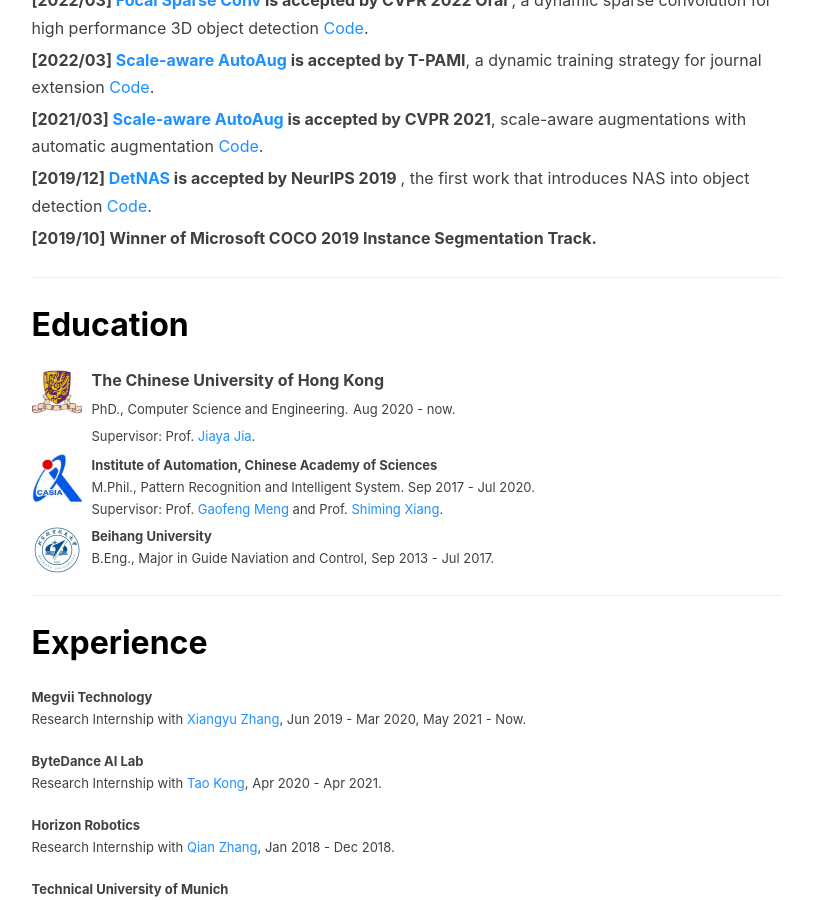
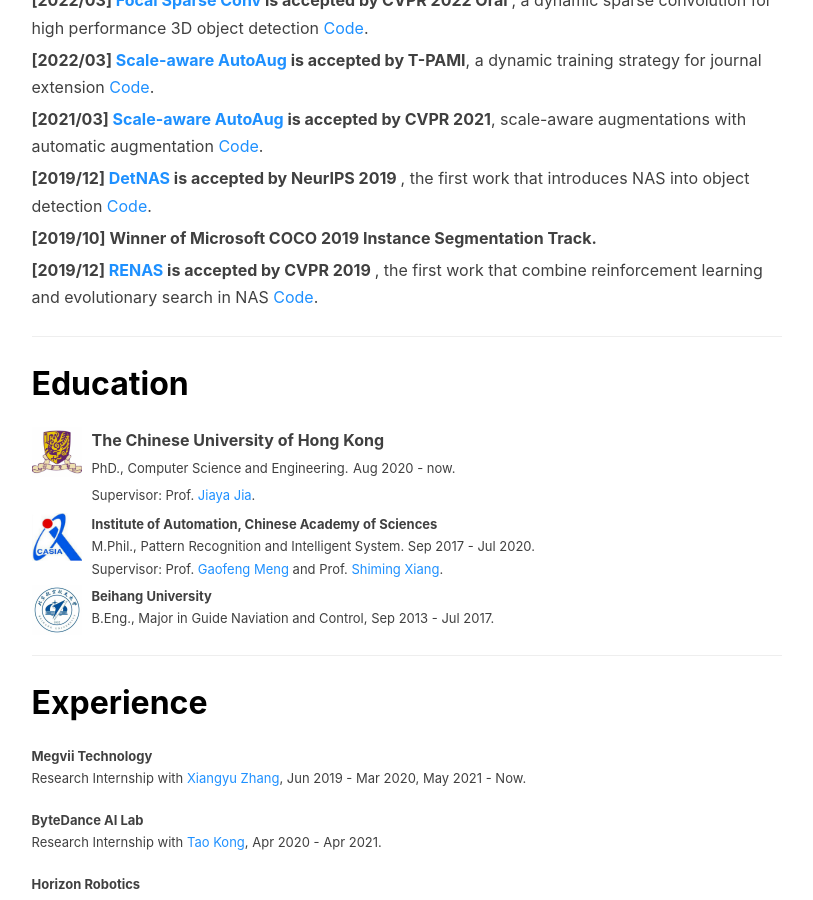
Before and after one commit to yukang2017/yukang2017.github.io, a Jekyll site: the page built from index.html, in a window 1280 px wide and 900 px high, scrolled down 1182 px. Shown: the whole window, without its empty margins (136-949 px from the left). Built offline with Jekyll 4.4.1, drawn with Linux system fonts in a browser that asks for light colours; nearby versions of some CDN libraries; the list of posts is cut into pages by our own code; comment, search, counter and statistics services are not loaded.

Commit message:
Update index.html

```diff
--- a/index.html
+++ b/index.html
@@ -108,6 +108,12 @@
 				<strong>
 					[2019/10] Winner of Microsoft COCO 2019 Instance Segmentation Track.
 				 </strong>
+				</p>
+				<p class="media-heading">
+				<strong>
+					[2019/12] <a target="_blank"
+					   href="https://openaccess.thecvf.com/content_CVPR_2019/papers/Chen_RENAS_Reinforced_Evolutionary_Neural_Architecture_Search_CVPR_2019_paper.pdf"><font color="DodgerBlue">RENAS</font></a> is accepted by CVPR 2019 </strong>, the first work that combine reinforcement learning and evolutionary search in NAS <a target="_blank"
+					   href="https://github.com/megvii-model/DetNAS"><font color="DodgerBlue">Code</font></a>.
 				</p>
 			</div>
 		</div>
```
